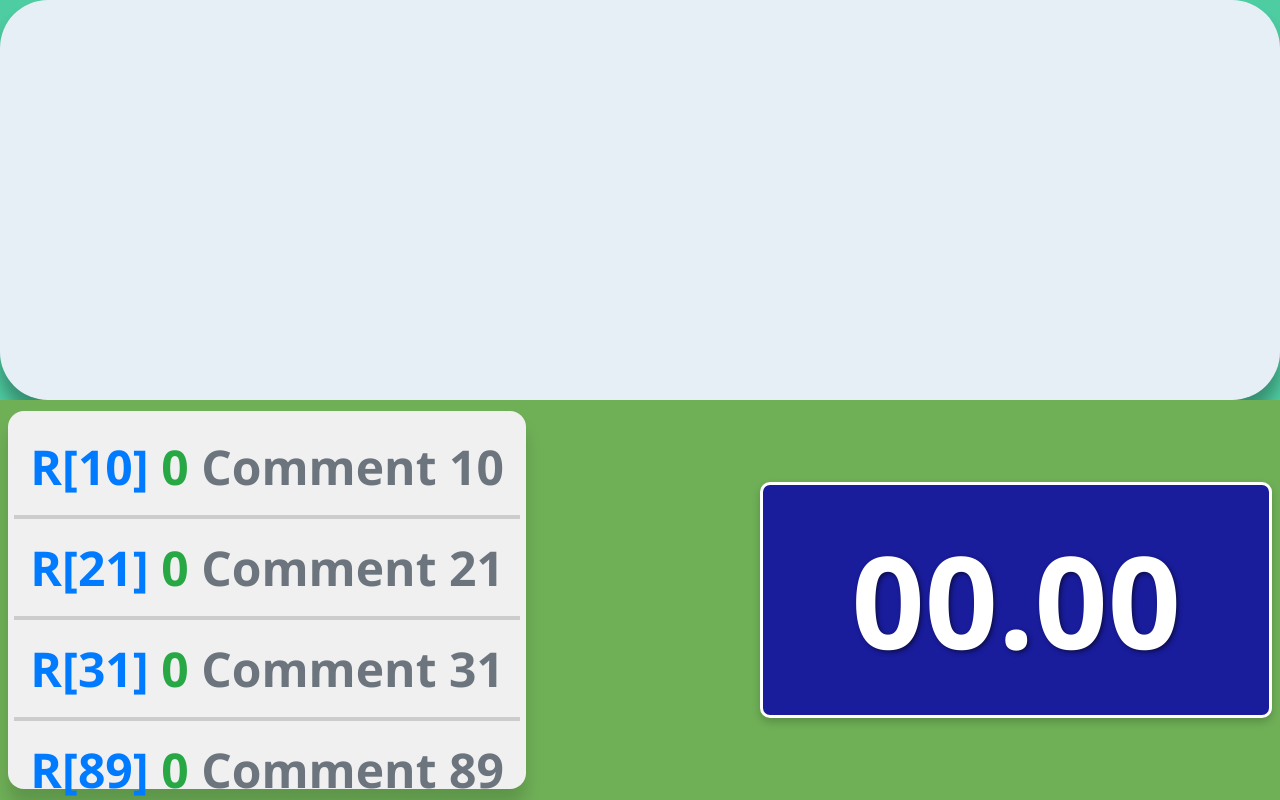
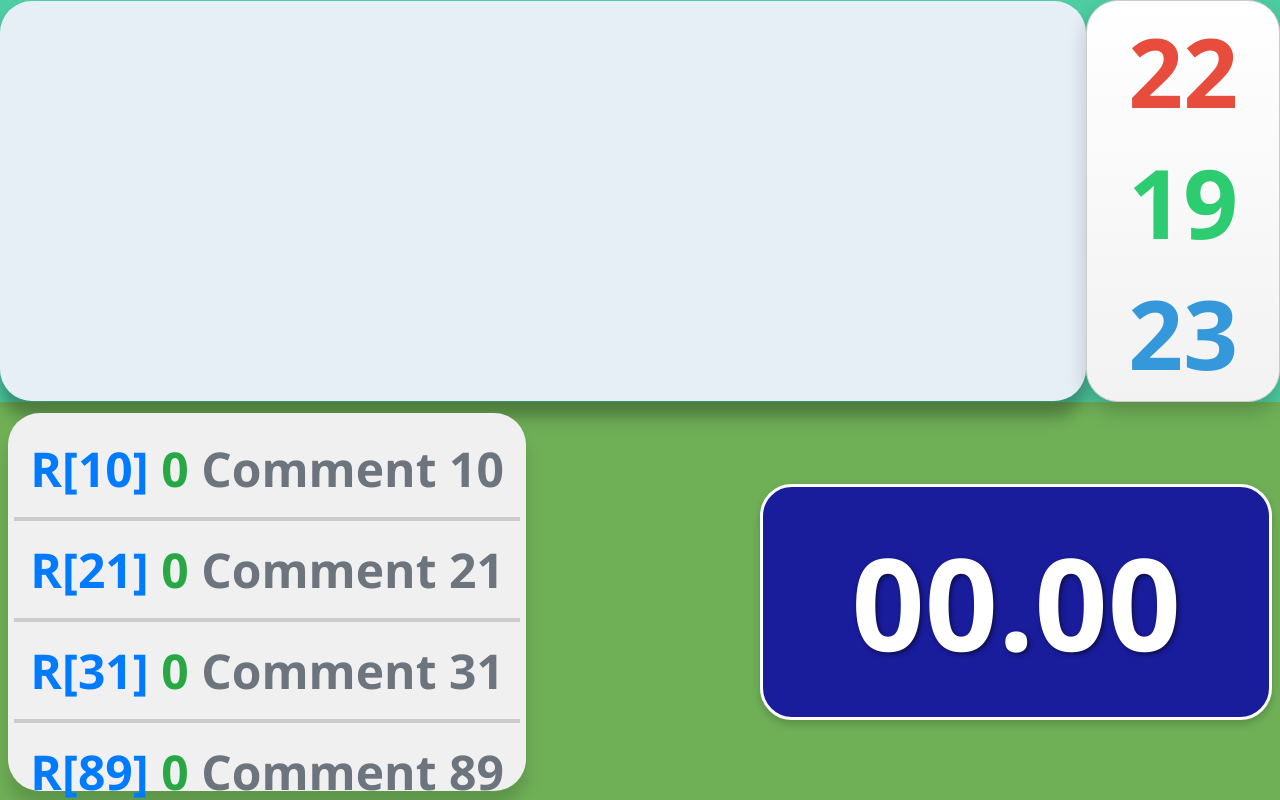
Before and after one commit to rskrobotics/fanuc-hmi, a Flask app: page / in a window 1280 px wide. Run offline with Flask 3, Linux system fonts and the light colour scheme; data that the repository does not hold is empty; some libraries are stand-ins or nearby versions.

Commit message:
feat: add clock

```diff
--- a/app/static/style.css
+++ b/app/static/style.css
@@ -1,4 +1,3 @@
-
 
 html, body {
     font-family: 'Segoe UI', Tahoma, Geneva, Verdana, sans-serif;
@@ -9,12 +8,56 @@ html, body {
     overflow: hidden;
 }
 
-.message {
-    border-radius: 3rem;
+#clock {
+    font-size: 6em; /* Adjust font size for readability */
+    color: #333; /* Dark gray color for text */
+    background-color: rgba(255, 255, 255, 0.8); /* Semi-transparent white background */
+    border-radius: 2rem; /* Rounded corners */
+    width: 15%; /* Adjust width as necessary */
+    height: 50vh; /* Half of the viewport height */
+    display: flex;
+    flex-direction: column;
+    justify-content: center;
+    align-items: center;
     text-align: center;
     font-weight: bold;
+
+    /* Additional Styling */
+    box-shadow: 0 10px 20px rgba(0, 0, 0, 0.2); /* Soft shadow for depth */
+    border: 1px solid #ccc; /* Subtle border */
+    background-image: linear-gradient(to bottom, #ffffff, #f2f2f2); /* Gradient background */
+    transition: transform 0.3s ease-in-out; /* Smooth transition for hover effect */
+}
+
+#clock > div {
+    /*margin: 0.5em 0; !* Spacing between time units *!*/
+    /* Optional: Different color or style for each time unit */
+
+    &:nth-child(1) {
+        color: #e74c3c;
+    }
+
+    /* Hours */
+
+    &:nth-child(2) {
+        color: #2ecc71;
+    }
+
+    /* Minutes */
+
+    &:nth-child(3) {
+        color: #3498db;
+    }
+
+    /* Seconds */
+}
+
+
+.message {
+    border-radius: 2rem;
+    font-weight: bold;
     box-shadow: 0 1rem 1rem rgba(0, 0, 0, 0.3);
-    width: 100%;
+    width: 85%;
     height: 50vh;
     display: flex;
     justify-content: center;
@@ -26,27 +69,35 @@ html, body {
 .default-color {
     background-color: #e7eff6;
     color: #333;
+    width: 100%;
+    height: 100%;
+    display: flex;
+    align-items: center;
+    text-align: center;
+    justify-content: center; /* Add this for horizontal centering */
 }
 
 .register-color {
     background-color: #ffecb3;
     color: #c48800;
+    width: 100%;
+    height: 100%;
+    display: flex;
+    align-items: center;
+    justify-content: center; /* Add this for horizontal centering */
+    font-size: 6rem;
 }
 
 .error-color {
     background-color: #f2dede;
     color: #a94442;
-}
-
-.register-header {
-    background-color: #f0f0f0;
-    font-weight: bold;
-}
-
-
-.message.register-color,
-.message.error-color {
+    width: 100%;
+    height: 100%;
+    display: flex;
+    align-items: center;
     font-size: 6rem;
+    text-align: center;
+    justify-content: center; /* Add this for horizontal centering */
 }
 
 .content-container {
@@ -73,12 +124,11 @@ html, body {
     color: #fff;
     font-weight: bold;
     border: 0.2rem solid #ffffff;
-    border-radius: 0.625rem;
+    border-radius: 2rem;
     box-shadow: 0 0.25rem 0.5rem rgba(0, 0, 0, 0.2);
     transition: all 0.3s ease-in-out;
     text-shadow: 0.125rem 0.125rem 0.25rem rgba(0, 0, 0, 0.5);
 }
-
 
 
 .register-container {
@@ -87,7 +137,7 @@ html, body {
     height: 95%;
     width: 40%;
     padding: 0.5%;
-    border-radius: 1rem;
+    border-radius: 2rem;
     box-shadow: 0 1rem 1rem rgba(0, 0, 0, 0.15);
     grid-template-columns: auto auto 1fr;
     gap: 1rem;
--- a/app/templates/content.html
+++ b/app/templates/content.html
@@ -8,7 +8,6 @@
                 </span>
         {% endfor %}
     </div>
-
     <div class="timer-container">
     <span>
         {{ '%02d.%02d' % (timer_value|int, ((timer_value - timer_value|int) * 100)|int) if timer_value is defined else '00.00' }}
--- a/app/templates/index.html
+++ b/app/templates/index.html
@@ -6,6 +6,27 @@
     <link rel="stylesheet" href="/static/style.css">
     <script src="https://unpkg.com/htmx.org@1.6.0"></script>
     <script>
+        function updateClock() {
+            const now = new Date();
+            let hours = now.getHours();
+            let minutes = now.getMinutes();
+            let seconds = now.getSeconds();
+
+            hours = hours < 10 ? '0' + hours : hours;
+            minutes = minutes < 10 ? '0' + minutes : minutes;
+            seconds = seconds < 10 ? '0' + seconds : seconds;
+
+            // Update each part of the clock
+            document.getElementById('hours').textContent = hours;
+            document.getElementById('minutes').textContent = minutes;
+            document.getElementById('seconds').textContent = seconds;
+        }
+
+        window.onload = function () {
+            setInterval(updateClock, 1000);
+        };
+
+
         document.addEventListener('keydown', function (event) {
             if (/^[a-z]$/i.test(event.key)) { // This regex matches any single character from a to z, case-insensitive
                 fetch('/keypress', {
@@ -28,8 +49,14 @@
     </script>
 </head>
 <body>
-<div hx-get="/update-message" hx-trigger="load, every 2s" hx-swap="innerHTML"></div>
-
+<div style="display: flex; flex-direction: row; align-items: center; width: 100%;">
+    <div class="message" hx-get="/update-message" hx-trigger="load, every 2s" hx-swap="innerHTML"></div>
+    <div id="clock">
+        <div id="hours">00</div>
+        <div id="minutes">00</div>
+        <div id="seconds">00</div>
+    </div>
+</div>
 <div hx-get="/update-data" hx-trigger="load, every 2s" hx-swap="innerHTML"></div>
 </body>
 </html>
--- a/app/templates/message.html
+++ b/app/templates/message.html
@@ -1,3 +1,3 @@
-<div class="message {{ template_color_class }}">
+<div class="{{ template_color_class }}">
   {{ message }}
 </div>
```
